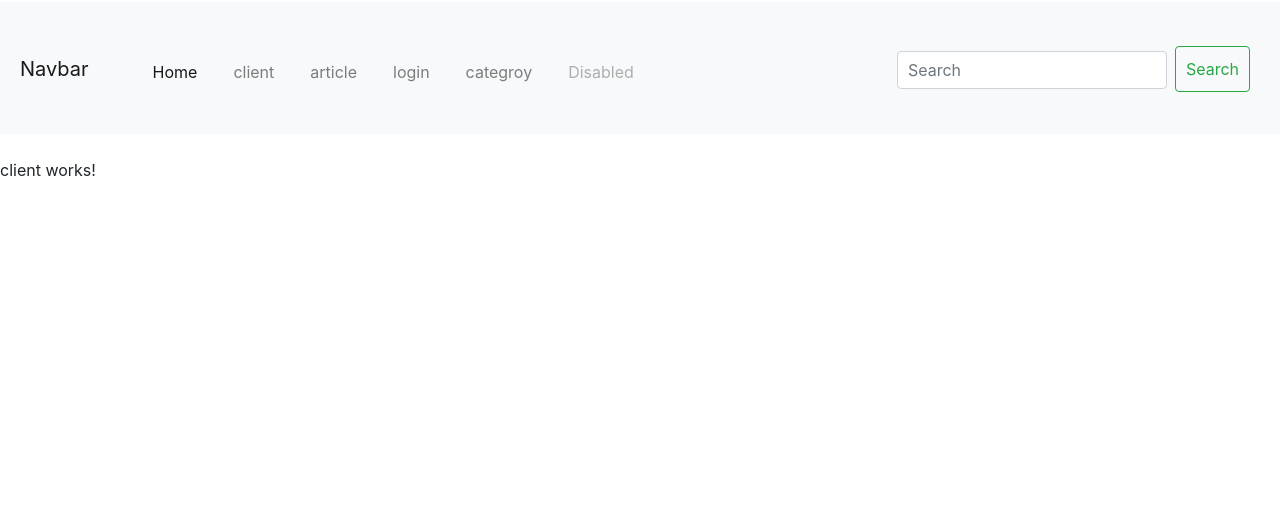
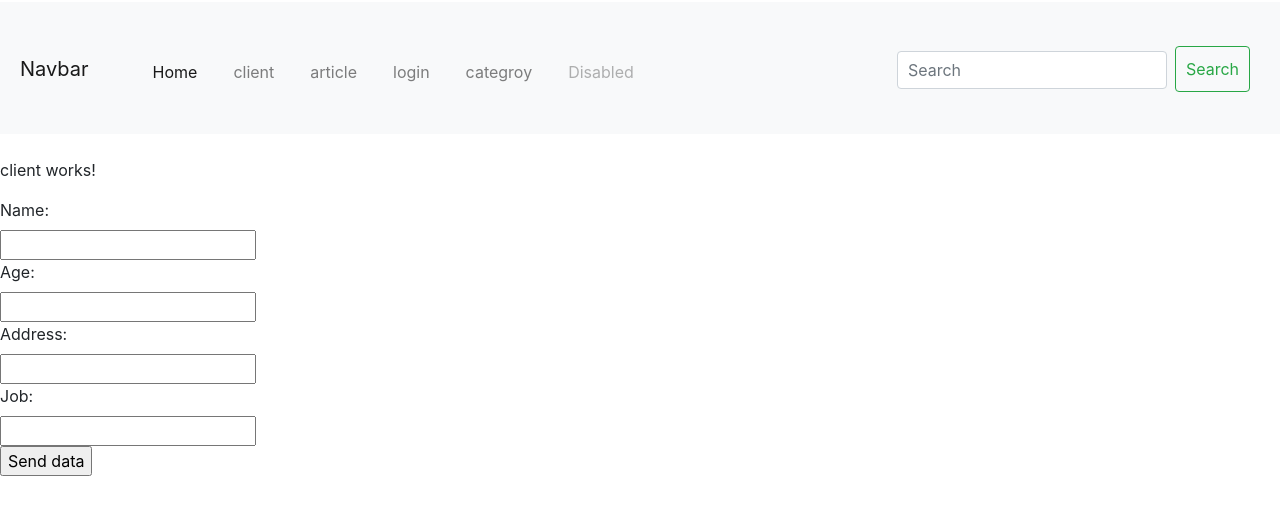
Before and after one commit to AbdallaEbrahimElanoz/FirstAppAngularandDotNetCor, an Angular app: page /client in a window 1280 px wide. Shown: the top 514 px of the page. Built offline with nearby package versions, Linux system fonts and the light colour scheme.

Commit message:
Reactive Forms

```diff
--- a/src/app/app.module.ts
+++ b/src/app/app.module.ts
@@ -4,7 +4,7 @@ import { BrowserModule } from '@angular/platform-browser';
 import { AppRoutingModule } from './app-routing.module';
 import { AppComponent } from './app.component';
 import { LoginComponent } from './login/login.component';
-import { FormsModule } from '@angular/forms';
+import { FormsModule, ReactiveFormsModule } from '@angular/forms';
 import { ArticleComponent } from './article/article.component';
 import { CategroyComponent } from './categroy/categroy.component';
 import { ClientComponent } from './client/client.component';
@@ -22,7 +22,8 @@ import { PageNotFoundComponent } from './page-not-found/page-not-found.component
   imports: [
     BrowserModule,
     AppRoutingModule,
-    FormsModule
+    FormsModule,
+    ReactiveFormsModule
   ],
   providers: [],
   bootstrap: [AppComponent]
--- a/src/app/client/client.component.html
+++ b/src/app/client/client.component.html
@@ -1 +1,21 @@
 <p>client works!</p>
+
+<form [formGroup]="myForm"  (ngSubmit)="onSubmit()">
+<div>
+  <label for="name">Name:</label><br />
+  <input type="text"  formControlName="name">
+</div>
+<div>
+  <label for="age">Age:</label><br />
+  <input type="text"  formControlName="age">
+</div>
+<div>
+  <label for="name">Address:</label><br />
+  <input type="text"  formControlName="address">
+</div>
+<div>
+  <label for="name">Job:</label><br />
+  <input type="text" formControlName="job">
+</div>
+<input type="submit" value="Send data">
+</form>
--- a/src/app/client/client.component.ts
+++ b/src/app/client/client.component.ts
@@ -1,5 +1,6 @@
 import { Component, OnInit } from '@angular/core';
 import { MyserviceService } from '../myservice.service';
+import { FormControl, FormGroup } from '@angular/forms';
 
 @Component({
   selector: 'app-client',
@@ -8,10 +9,19 @@ import { MyserviceService } from '../myservice.service';
 })
 export class ClientComponent implements OnInit {
 
+  myForm = new FormGroup({
+    name:new FormControl(''),
+    age:new FormControl(''),
+    address:new FormControl(''),
+    job:new FormControl('')
+  });
   constructor(private service:MyserviceService) { }
 
   ngOnInit(): void {
     this.service.sayHello(" client")
   }
 
+  onSubmit(){
+    console.log(this.myForm.value);
 }
+}
```
